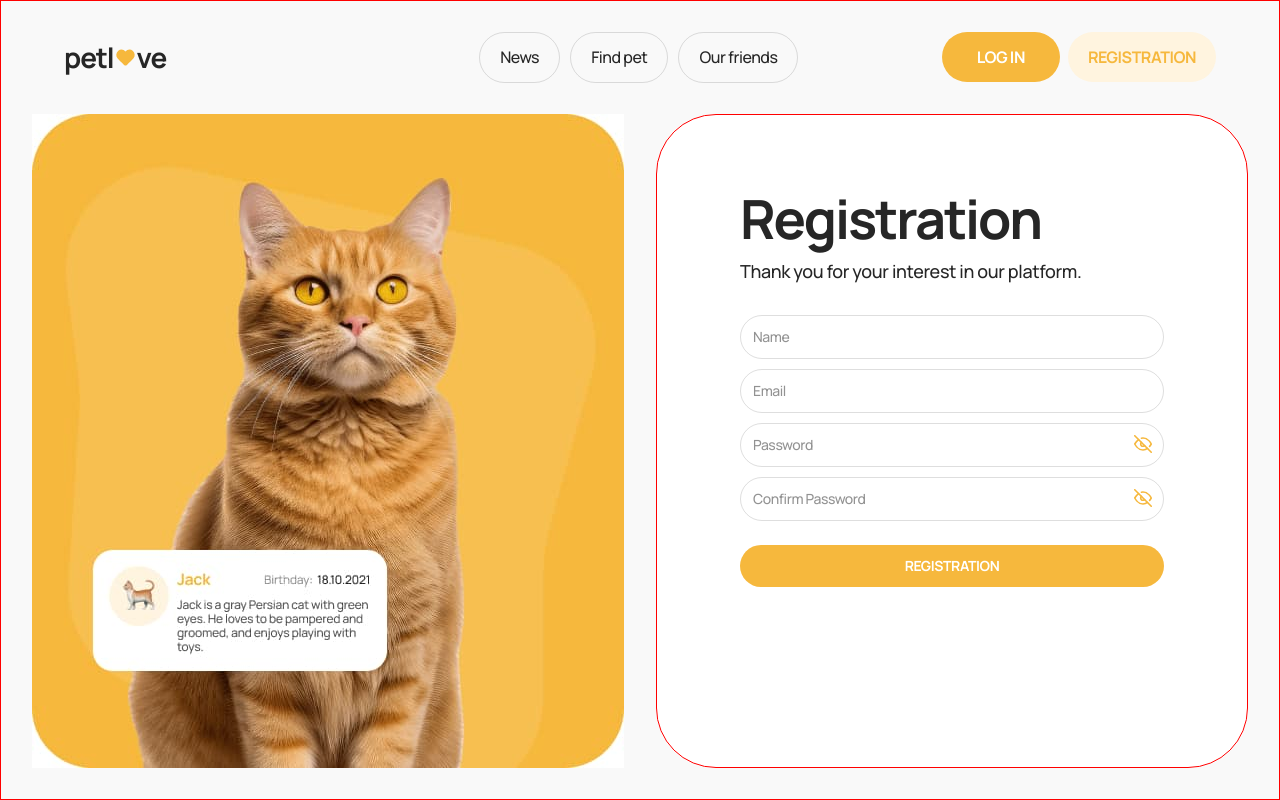
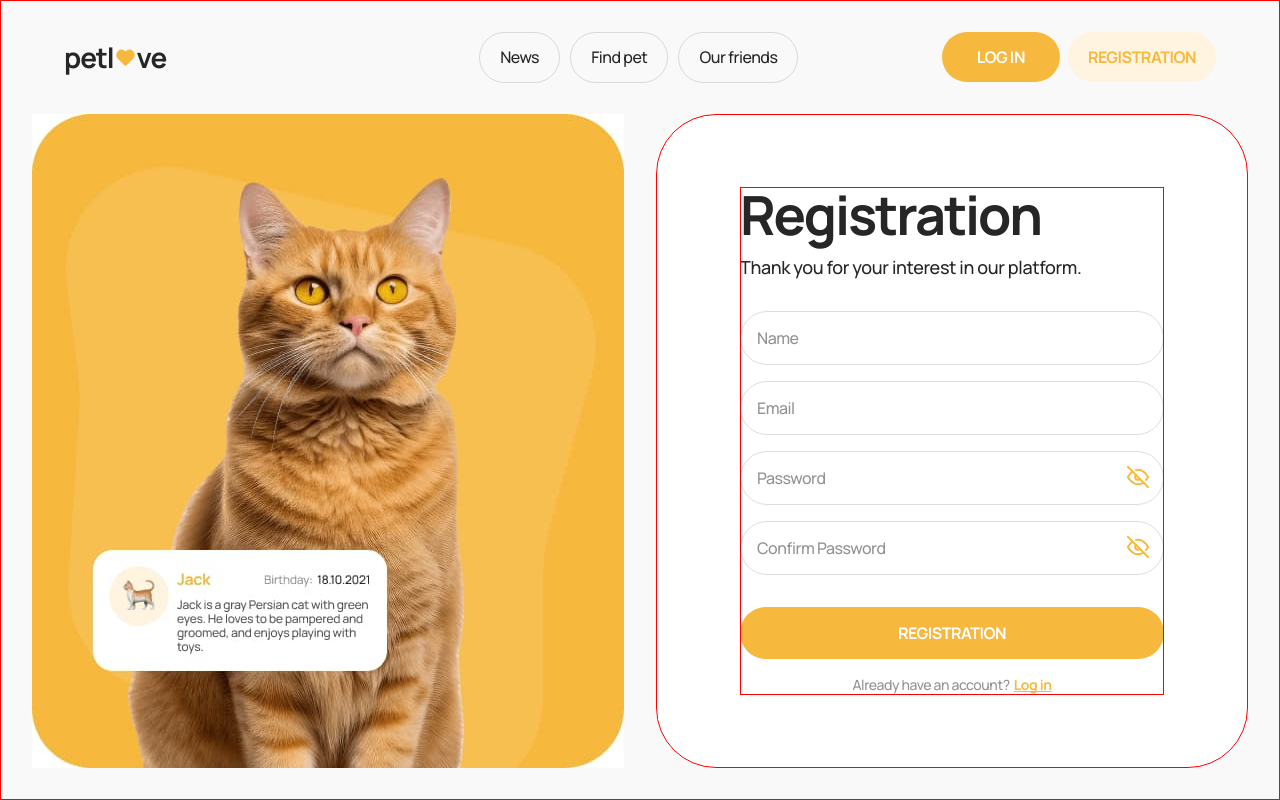
Before and after one commit to vmgurnak/Petlove, a React (Vite) app: page /register in a window 1280 px wide. Built offline with nearby package versions, Linux system fonts and the light colour scheme.

Commit message:
LoginPage, LoginForm

```diff
--- a/package.json
+++ b/package.json
@@ -10,7 +10,7 @@
     "preview": "vite preview"
   },
   "dependencies": {
-    "@hookform/resolvers": "^3.9.0",
+    "@hookform/resolvers": "^3.10.0",
     "clsx": "^2.1.1",
     "modern-normalize": "^3.0.1",
     "react": "^18.3.1",
--- a/src/Validation/regFormValidation.ts
+++ b/src/Validation/regFormValidation.ts
@@ -1,7 +1,9 @@
 import * as Yup from 'yup';
 
 export const regFormValidation = Yup.object().shape({
-  name: Yup.string().required('Name is required!'),
+  name: Yup.string()
+    .min(3, 'Name must be at least 3 characters!')
+    .required('Name is required!'),
   email: Yup.string()
     .email('Enter a valid email!')
     .matches(
--- /dev/null
+++ b/src/components/Forms/InputForm/InputForm.module.css
@@ -0,0 +1,85 @@
+.label {
+  position: relative;
+  display: flex;
+  flex-direction: column;
+  gap: 2px;
+}
+
+.input {
+  display: block;
+  width: 100%;
+  padding: 12px;
+  background-color: transparent;
+  border-radius: 30px;
+  border: 1px solid rgba(38, 38, 38, 0.15);
+  outline: none;
+
+  font-weight: 500;
+  font-size: 14px;
+  line-height: 1.29;
+  letter-spacing: -0.03em;
+  color: rgba(38, 38, 38, 0.8);
+
+  transition: border-color var(--transition) var(--transition-delay);
+
+  @media (min-width: 768px) {
+    padding: 16px;
+    font-size: 16px;
+    line-height: 1.25;
+  }
+}
+
+.input:hover {
+  border: 1px solid var(--orange);
+}
+
+.input.focused {
+  border: 1px solid var(--orange);
+}
+
+.input.valid {
+  border: 1px solid #08aa83;
+}
+
+.input.error {
+  border: 1px solid var(--red);
+}
+
+.input::placeholder {
+  letter-spacing: -0.03em;
+  color: rgba(38, 38, 38, 0.5);
+}
+
+.iconWrap {
+  position: absolute;
+  top: 12px;
+  right: 12px;
+
+  display: flex;
+  align-items: center;
+  justify-content: center;
+  gap: 8px;
+
+  @media (min-width: 768px) {
+    top: 15px;
+    right: 15px;
+  }
+}
+
+.btnIcon {
+  height: 18px;
+
+  @media (min-width: 768px) {
+    height: 22px;
+  }
+}
+
+.icon {
+  width: 18px;
+  height: 18px;
+
+  @media (min-width: 768px) {
+    width: 22px;
+    height: 22px;
+  }
+}
--- /dev/null
+++ b/src/components/Forms/InputForm/InputForm.tsx
@@ -0,0 +1,85 @@
+import clsx from 'clsx';
+import { FC, forwardRef, LegacyRef, useState } from 'react';
+
+import { SvgIcon } from '../../../helpers/SvgIcon';
+import { ICONS } from '../../../constants/constants';
+
+import css from './InputForm.module.css';
+
+interface InputFormProps {
+  children: React.ReactNode;
+  error?: boolean;
+  valueInput?: string;
+  type?: string;
+  placeholder?: string;
+  iconEye?: boolean;
+  addClass?: string;
+}
+
+export type InputFormRef = LegacyRef<HTMLInputElement>;
+
+const InputForm: FC<InputFormProps> = forwardRef(
+  (
+    {
+      children,
+      type = 'text',
+      placeholder = '',
+      error = false,
+      valueInput,
+      iconEye = false,
+      addClass = '',
+      ...otherProps
+    },
+    ref
+  ): JSX.Element => {
+    const [isFocused, setIsFocused] = useState<boolean>(false);
+    const [showPassword, setShowPassword] = useState<boolean>(false);
+
+    const isValid = Boolean(!error && valueInput);
+
+    // console.log('error', !error);
+    // console.log('value', valueInput);
+    // console.log('isValid', isValid);
+
+    const handleFocus = () => setIsFocused(true);
+    const handlePassword = () => setShowPassword(!showPassword);
+
+    return (
+      <label className={clsx(css.label, addClass)}>
+        <input
+          className={clsx(css.input, {
+            [css.error]: error,
+            [css.focused]: isFocused,
+            [css.valid]: isValid,
+          })}
+          ref={ref}
+          type={showPassword ? 'text' : type}
+          placeholder={placeholder}
+          onFocus={handleFocus}
+          {...otherProps}
+        />
+        <div className={css.iconWrap}>
+          {valueInput && (
+            <SvgIcon
+              addClass={css.icon}
+              icon={isValid ? ICONS.check : ICONS.cross}
+            />
+          )}
+          {iconEye && (
+            <button type="button" onClick={handlePassword}>
+              <SvgIcon
+                addClass={css.icon}
+                icon={showPassword ? ICONS.eye : ICONS.eyeOff}
+              />
+            </button>
+          )}
+        </div>
+        {children}
+      </label>
+    );
+  }
+);
+
+InputForm.displayName = 'InputForm';
+
+export default InputForm;
--- a/src/components/Forms/LoginForm/LoginForm.module.css
+++ b/src/components/Forms/LoginForm/LoginForm.module.css
@@ -1,27 +1,38 @@
-.loginForm {
+.loginWrap {
+  outline: 1px solid red;
+  outline-offset: -1px;
+
+  display: flex;
+  justify-content: center;
+  align-items: center;
+
   width: 335px;
   height: 422px;
   border-radius: 30px;
-  padding: 60px 20px;
+  padding: 0 20px;
 
   background-color: var(--white);
-
-  outline: 1px solid red;
-  outline-offset: -1px;
 
   @media (min-width: 768px) {
     width: 704px;
     height: 560px;
     border-radius: 60px;
-    padding: 71px 140px;
+    padding: 0 140px;
   }
 
   @media (min-width: 1280px) {
     border-radius: 60px;
     width: 592px;
     height: 654px;
-    padding: 118px 84px;
+    padding: 0 84px;
   }
+}
+
+.loginForm {
+  outline: 1px solid red;
+  outline-offset: -1px;
+
+  width: 100%;
 }
 
 .title {
@@ -46,3 +57,88 @@
     line-height: 1.22;
   }
 }
+
+.form {
+}
+
+.inputWrap {
+  margin-bottom: 10px;
+
+  @media (min-width: 768px) {
+    margin-bottom: 16px;
+  }
+}
+
+.inputWrap:nth-child(2) {
+  margin-bottom: 24px;
+
+  @media (min-width: 768px) {
+    margin-bottom: 64px;
+  }
+}
+
+.error {
+  font-weight: 500;
+  font-size: 10px;
+  line-height: 1.2;
+  letter-spacing: -0.03em;
+  color: var(--red);
+
+  @media (min-width: 768px) {
+    padding-left: 12px;
+    font-size: 12px;
+    line-height: 1.17;
+
+    @media (min-width: 1280px) {
+      padding-left: 16px;
+    }
+  }
+}
+
+.btn {
+  width: 100%;
+  margin-bottom: 12px;
+
+  border-radius: 30px;
+  padding: 12px 99px;
+  background-color: var(--orange);
+
+  font-weight: 700;
+  font-size: 14px;
+  line-height: 1.29;
+  letter-spacing: -0.03em;
+  text-transform: uppercase;
+  color: #fff;
+
+  @media (min-width: 768px) {
+    margin-bottom: 16px;
+    padding: 16px 157px;
+    font-size: 16px;
+    line-height: 1.25;
+  }
+}
+
+.textLink {
+  text-align: center;
+
+  font-weight: 500;
+  font-size: 12px;
+  line-height: 1.17;
+  letter-spacing: -0.03em;
+  color: rgba(38, 38, 38, 0.5);
+
+  @media (min-width: 768px) {
+    font-size: 14px;
+    line-height: 1.43;
+  }
+}
+
+.link {
+  display: inline-block;
+  padding-left: 4px;
+
+  font-weight: 700;
+  text-decoration: underline;
+  text-decoration-skip-ink: none;
+  color: #f6b83d;
+}
--- a/src/components/Forms/LoginForm/LoginForm.tsx
+++ b/src/components/Forms/LoginForm/LoginForm.tsx
@@ -1,13 +1,79 @@
+import { useForm } from 'react-hook-form';
+import { yupResolver } from '@hookform/resolvers/yup';
+
+import InputForm from '../InputForm/InputForm.tsx';
 import Title from '../../Title/Title';
+import { loginFormValidation } from '../../../Validation/loginFormValidation.ts';
+
 import css from './LoginForm.module.css';
+import { Link } from 'react-router-dom';
 
 const LoginForm = () => {
+  const {
+    register,
+    handleSubmit,
+    watch,
+    formState: { errors },
+    reset,
+  } = useForm({
+    mode: 'onChange',
+    resolver: yupResolver(loginFormValidation),
+  });
+
+  const onSubmit = (data: object) => {
+    console.log(data);
+    reset();
+  };
+
   return (
-    <div className={css.loginForm}>
-      <Title textTitle="Log in" addClass={css.title} />
-      <p className={css.text}>
-        Welcome! Please enter your credentials to login to the platform:
-      </p>
+    <div className={css.loginWrap}>
+      <div className={css.loginForm}>
+        <Title textTitle="Log in" addClass={css.title} />
+        <p className={css.text}>
+          Welcome! Please enter your credentials to login to the platform:
+        </p>
+        <form
+          className={css.form}
+          onSubmit={handleSubmit(onSubmit)}
+          autoComplete="on"
+          noValidate
+        >
+          <InputForm
+            type="email"
+            placeholder="Email"
+            error={errors.email ? true : false}
+            valueInput={watch('email')}
+            addClass={css.inputWrap}
+            {...register('email')}
+          >
+            {errors.email && (
+              <p className={css.error}>{errors.email.message}</p>
+            )}
+          </InputForm>
+          <InputForm
+            type="password"
+            placeholder="Password"
+            error={errors.password ? true : false}
+            valueInput={watch('password')}
+            iconEye={true}
+            addClass={css.inputWrap}
+            {...register('password')}
+          >
+            {errors.password && (
+              <p className={css.error}>{errors.password.message}</p>
+            )}
+          </InputForm>
+          <button className={css.btn} type="submit">
+            Log in
+          </button>
+          <p className={css.textLink}>
+            Don’t have an account?
+            <Link className={css.link} to="/register">
+              Register
+            </Link>
+          </p>
+        </form>
+      </div>
     </div>
   );
 };
--- a/src/components/Forms/RegistationForm/RegistrationForm.module.css
+++ b/src/components/Forms/RegistationForm/RegistrationForm.module.css
@@ -1,27 +1,38 @@
-.registrationForm {
+.registrationWpap {
+  outline: 1px solid red;
+  outline-offset: -1px;
+
+  display: flex;
+  justify-content: center;
+  align-items: center;
+
   width: 335px;
   height: 422px;
   border-radius: 30px;
-  padding: 27px 20px;
+  padding: 0 20px;
 
   background-color: var(--white);
-
-  outline: 1px solid red;
-  outline-offset: -1px;
 
   @media (min-width: 768px) {
     width: 704px;
     height: 560px;
     border-radius: 60px;
-    padding: 30px 140px;
+    padding: 0 140px;
   }
 
   @media (min-width: 1280px) {
     border-radius: 60px;
     width: 592px;
     height: 654px;
-    padding: 77px 84px;
+    padding: 0 84px;
   }
+}
+
+.registrationForm {
+  outline: 1px solid red;
+  outline-offset: -1px;
+
+  width: 100%;
 }
 
 .title {
@@ -50,68 +61,44 @@
 .form {
 }
 
-.label {
-  position: relative;
-  display: flex;
-  flex-direction: column;
-  gap: 2px;
+.inputWrap {
   margin-bottom: 10px;
+
+  @media (min-width: 768px) {
+    margin-bottom: 16px;
+  }
 }
 
-.label:nth-child(4) {
+.inputWrap:nth-child(4) {
   margin-bottom: 24px;
-}
 
-.input {
-  display: block;
-  width: 100%;
-  padding: 12px;
-  background-color: transparent;
-  border-radius: 30px;
-  border: 1px solid rgba(38, 38, 38, 0.15);
-  outline: none;
-
-  font-weight: 500;
-  font-size: 14px;
-  line-height: 1.29;
-  letter-spacing: -0.03em;
-  color: rgba(38, 38, 38, 0.8);
-
-  transition: border-color var(--transition) var(--transition-delay);
-}
-
-.input:focus,
-.input:hover {
-  border: 1px solid var(--orange);
-}
-
-.input::placeholder {
-  letter-spacing: -0.03em;
-  color: rgba(38, 38, 38, 0.5);
+  @media (min-width: 768px) {
+    margin-bottom: 32px;
+  }
 }
 
 .error {
-  padding-left: 12px;
   font-weight: 500;
   font-size: 10px;
   line-height: 1.2;
   letter-spacing: -0.03em;
-  color: #ef2447;
-}
+  color: var(--red);
 
-.btnIcon {
-  position: absolute;
-  top: 12px;
-  right: 12px;
-}
+  @media (min-width: 768px) {
+    padding-left: 12px;
+    font-size: 12px;
+    line-height: 1.17;
 
-.icon {
-  width: 18px;
-  height: 18px;
+    @media (min-width: 1280px) {
+      padding-left: 16px;
+    }
+  }
 }
 
 .btn {
   width: 100%;
+  margin-bottom: 12px;
+
   border-radius: 30px;
   padding: 12px 99px;
   background-color: var(--orange);
@@ -122,4 +109,36 @@
   letter-spacing: -0.03em;
   text-transform: uppercase;
   color: #fff;
+
+  @media (min-width: 768px) {
+    margin-bottom: 16px;
+    padding: 16px 157px;
+    font-size: 16px;
+    line-height: 1.25;
+  }
 }
+
+.textLink {
+  text-align: center;
+
+  font-weight: 500;
+  font-size: 12px;
+  line-height: 1.17;
+  letter-spacing: -0.03em;
+  color: rgba(38, 38, 38, 0.5);
+
+  @media (min-width: 768px) {
+    font-size: 14px;
+    line-height: 1.43;
+  }
+}
+
+.link {
+  display: inline-block;
+  padding-left: 4px;
+
+  font-weight: 700;
+  text-decoration: underline;
+  text-decoration-skip-ink: none;
+  color: #f6b83d;
+}
--- a/src/components/Forms/RegistationForm/RegistrationForm.tsx
+++ b/src/components/Forms/RegistationForm/RegistrationForm.tsx
@@ -1,28 +1,24 @@
 import { useForm } from 'react-hook-form';
 import { yupResolver } from '@hookform/resolvers/yup';
-import { useState } from 'react';
 
+import InputForm from '../InputForm/InputForm.tsx';
 import Title from '../../Title/Title';
-import { ICONS } from '../../../constants/constants.ts';
-import { SvgIcon } from '../../../helpers/SvgIcon.tsx';
 import { regFormValidation } from '../../../Validation/regFormValidation.ts';
 
 import css from './RegistrationForm.module.css';
+import { Link } from 'react-router-dom';
 
 const RegistrationForm = () => {
-  const [showPassword, setShowPassword] = useState(false);
-
   const {
     register,
     handleSubmit,
-    formState: { errors, isValid, isDirty },
+    watch,
+    formState: { errors },
     reset,
   } = useForm({
     mode: 'onChange',
     resolver: yupResolver(regFormValidation),
   });
-
-  const handleTogglePassword = () => setShowPassword(!showPassword);
 
   const onSubmit = (data: object) => {
     console.log(data);
@@ -30,6 +26,7 @@ const RegistrationForm = () => {
   };
 
   return (
+    <div className={css.registrationWpap}>
       <div className={css.registrationForm}>
         <Title textTitle="Registration" addClass={css.title} />
         <p className={css.text}>Thank you for your interest in our platform.</p>
@@ -39,71 +36,64 @@ const RegistrationForm = () => {
           autoComplete="on"
           noValidate
         >
-        <label className={css.label}>
-          <input
-            className={css.input}
-            type="text"
+          <InputForm
             placeholder="Name"
+            error={errors.name ? true : false}
+            valueInput={watch('name')}
+            addClass={css.inputWrap}
             {...register('name')}
-          />
+          >
             {errors.name && <p className={css.error}>{errors.name.message}</p>}
-        </label>
-        <label className={css.label}>
-          <input
-            className={css.input}
+          </InputForm>
+          <InputForm
             type="email"
             placeholder="Email"
+            error={errors.email ? true : false}
+            valueInput={watch('email')}
+            addClass={css.inputWrap}
             {...register('email')}
-          />
-          {errors.email && <p className={css.error}>{errors.email.message}</p>}
-        </label>
-        <label className={css.label}>
-          <input
-            className={css.input}
-            type={showPassword ? 'text' : 'password'}
+          >
+            {errors.email && (
+              <p className={css.error}>{errors.email.message}</p>
+            )}
+          </InputForm>
+          <InputForm
+            type="password"
             placeholder="Password"
+            error={errors.password ? true : false}
+            valueInput={watch('password')}
+            iconEye={true}
+            addClass={css.inputWrap}
             {...register('password')}
-          />
+          >
             {errors.password && (
               <p className={css.error}>{errors.password.message}</p>
             )}
-          <button
-            className={css.btnIcon}
-            type="button"
-            onClick={handleTogglePassword}
+          </InputForm>
+          <InputForm
+            type="password"
+            placeholder="Confirm Password"
+            error={errors.repeatPassword ? true : false}
+            valueInput={watch('repeatPassword')}
+            iconEye={true}
+            addClass={css.inputWrap}
+            {...register('repeatPassword')}
           >
-            <SvgIcon
-              addClass={css.icon}
-              icon={showPassword ? ICONS.eye : ICONS.eyeOff}
-            />
-          </button>
-        </label>
-        <label className={css.label}>
-          <input
-            className={css.input}
-            type={showPassword ? 'text' : 'password'}
-            placeholder="Confirm Password"
-            {...register('repeatPassword')}
-          />
             {errors.repeatPassword && (
               <p className={css.error}>{errors.repeatPassword.message}</p>
             )}
-          <button
-            className={css.btnIcon}
-            type="button"
-            onClick={handleTogglePassword}
-          >
-            <SvgIcon
-              addClass={css.icon}
-              icon={showPassword ? ICONS.eye : ICONS.eyeOff}
-            />
-          </button>
-        </label>
-
+          </InputForm>
           <button className={css.btn} type="submit">
             Registration
           </button>
+          <p className={css.textLink}>
+            Already have an account?
+            <Link className={css.link} to="/login">
+              Log in
+            </Link>
+          </p>
         </form>
+      </div>
     </div>
   );
 };
--- a/src/constants/constants.ts
+++ b/src/constants/constants.ts
@@ -28,6 +28,8 @@ export const ICONS = {
   avatar: `${icons}#avatar`,
   eye: `${icons}#eye`,
   eyeOff: `${icons}#eye-off`,
+  cross: `${icons}#cross`,
+  check: `${icons}#check`,
 };
 
 export const IMAGES_HOME = {
--- a/src/helpers/SvgIcon.tsx
+++ b/src/helpers/SvgIcon.tsx
@@ -3,6 +3,7 @@ import { FC } from 'react';
 interface SvgIconProps {
   addClass?: string;
   icon: string;
+  onClick?: () => void;
 }
 
 export const SvgIcon: FC<SvgIconProps> = ({ addClass, icon }): JSX.Element => {
--- a/src/index.css
+++ b/src/index.css
@@ -69,6 +69,7 @@ img {
   --background: #f9f9f9;
   --ligth: #fff4df;
   --orange: #f6b83d;
+  --red: #ef2447;
   --dark: #262626;
 
   /* Transition*/
```
Also changed, not shown: src/Validation/loginFormValidation.ts (+7 -4 lines), src/assets/icons/sprite.svg, 1 other file (tests, documents, lock files or other folders). Lines whose indentation alone changed are shown as unchanged.
